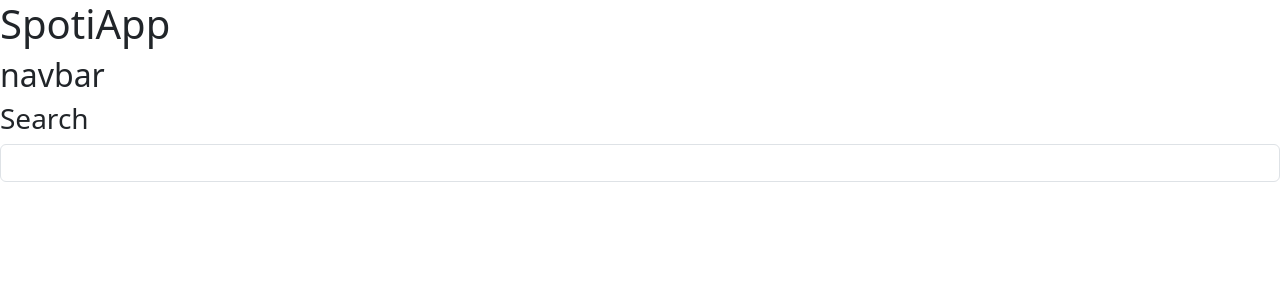
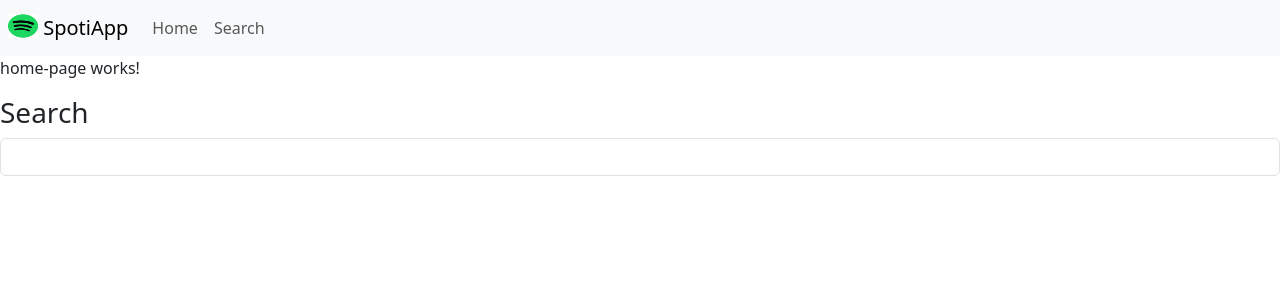
Before and after one commit to CarlosLeiva21/SpotiWeb-Project, an Angular app in the folder SpotyWeb/: page / in a window 1280 px wide. Shown: the top 300 px of the page. Built offline with nearby package versions, Linux system fonts and the light colour scheme.

Commit message:
Se agregan las interfaces y los servicios para artists y albums, también la navbar

```diff
--- a/SpotyWeb/src/app/app.component.html
+++ b/SpotyWeb/src/app/app.component.html
@@ -1,5 +1,2 @@
-<h1>SpotiApp</h1>
-
 <shared-navbar></shared-navbar>
-
-<shared-search-box></shared-search-box>
+<home-page></home-page>
--- a/SpotyWeb/src/app/app.component.ts
+++ b/SpotyWeb/src/app/app.component.ts
@@ -3,11 +3,12 @@ import { CommonModule } from '@angular/common';
 import { RouterOutlet } from '@angular/router';
 import { NavbarComponent } from './shared/components/navbar/navbar.component';
 import { SearchBoxComponent } from './shared/components/search-box/search-box.component';
+import { HomePageComponent } from './spotify/pages/home-page/home-page.component';
 
 @Component({
   selector: 'app-root',
   standalone: true,
-  imports: [CommonModule, RouterOutlet, NavbarComponent, SearchBoxComponent],
+  imports: [CommonModule, RouterOutlet, NavbarComponent, SearchBoxComponent, HomePageComponent],
   templateUrl: './app.component.html',
   styleUrl: './app.component.css'
 })
--- a/SpotyWeb/src/app/app.config.ts
+++ b/SpotyWeb/src/app/app.config.ts
@@ -2,7 +2,9 @@ import { ApplicationConfig } from '@angular/core';
 import { provideRouter } from '@angular/router';
 
 import { routes } from './app.routes';
+import { provideHttpClient, withFetch } from '@angular/common/http';
 
 export const appConfig: ApplicationConfig = {
-  providers: [provideRouter(routes)]
+  providers: [provideRouter(routes),
+              provideHttpClient(withFetch())]
 };
--- a/SpotyWeb/src/app/shared/components/navbar/navbar.component.html
+++ b/SpotyWeb/src/app/shared/components/navbar/navbar.component.html
@@ -1 +1,19 @@
-<h2>navbar</h2>
+<nav class="navbar navbar-expand-lg navbar-light bg-light">
+    <a class="navbar-brand" href="#">
+        <img src="../../../../assets/spotifyLogo.png" alt="Logo" width="30" height="24" class="d-inline-block align-text-top ms-2">
+        SpotiApp
+      </a>
+    <button class="navbar-toggler" type="button" data-toggle="collapse" data-target="#navbarNav" aria-controls="navbarNav" aria-expanded="false" aria-label="Toggle navigation">
+      <span class="navbar-toggler-icon"></span>
+    </button>
+    <div class="collapse navbar-collapse" id="navbarNav">
+      <ul class="navbar-nav">
+        <li class="nav-item active">
+          <a class="nav-link" href="#">Home</a>
+        </li>
+        <li class="nav-item">
+          <a class="nav-link" href="#">Search</a>
+        </li>
+      </ul>
+    </div>
+  </nav>
--- /dev/null
+++ b/SpotyWeb/src/app/spotify/pages/home-page/home-page.component.html
@@ -0,0 +1,5 @@
+<p>home-page works!</p>
+<shared-search-box
+    (onValue)="searchByArtist($event)">
+
+</shared-search-box>
--- /dev/null
+++ b/SpotyWeb/src/app/spotify/pages/home-page/home-page.component.ts
@@ -0,0 +1,38 @@
+import { Component } from '@angular/core';
+import { SearchBoxComponent } from '../../../shared/components/search-box/search-box.component';
+import { SpotifyService } from '../../services/spotify.service';
+import { Artist } from '../../interfaces/artist.interface';
+import { Album } from '../../interfaces/album.interface';
+
+@Component({
+  selector: 'home-page',
+  standalone: true,
+  imports: [SearchBoxComponent],
+  templateUrl: './home-page.component.html',
+})
+export class HomePageComponent {
+
+  public artists!: Artist;
+  public album!: Album;
+
+
+  constructor(private spotifyServices: SpotifyService){}
+
+
+  searchByArtist(term:string):void{
+    this.spotifyServices.searchArtist(term)
+      .subscribe(artists =>{
+        this.artists = artists;
+        console.log('objeto artista: ', this.artists.artists.items[0]);
+      })
+  }
+
+  searchByAlbum(term:string):void{
+    this.spotifyServices.searchAlbum(term)
+      .subscribe(album =>{
+        this.artists = album;
+        console.log('objeto album: ', this.album);
+      })
+  }
+
+}
--- /dev/null
+++ b/SpotyWeb/src/app/spotify/services/spotify.service.ts
@@ -0,0 +1,27 @@
+import { HttpClient, HttpHeaders } from '@angular/common/http';
+import { Injectable } from '@angular/core';
+import { Artist } from '../interfaces/artist.interface';
+import { Observable } from 'rxjs';
+
+@Injectable({
+  providedIn: 'root'
+})
+export class SpotifyService {
+
+  private apiUrl = 'https://api.spotify.com/v1';
+  private accessToken = 'BQBrflS5ps-jZQjcQavRn3QHu-_ZqxWF3eQ1cxBYm6lvBTwMwJuF-oLZv5RFEZ2ZUfNOLPlzsP6ORpN9Ix_Ro_v8bE86g8_ie0MEy3bOFtH8JJ38ev4';
+
+  constructor(private http: HttpClient) { }
+
+  searchArtist(artist: string): Observable<Artist>{
+    const url = `${this.apiUrl}/search?q=${artist}&type=artist`;
+    const headers = new HttpHeaders().set('Authorization', `Bearer ${this.accessToken}`);
+    return this.http.get<Artist>(url, {headers});
+  }
+
+  searchAlbum(album: string): Observable<Artist>{
+    const url = `${this.apiUrl}/search?q=${album}&type=album`;
+    const headers = new HttpHeaders().set('Authorization', `Bearer ${this.accessToken}`);
+    return this.http.get<Artist>(url, {headers});
+  }
+}
```
Also changed, not shown: SpotyWeb/src/app/spotify/interfaces/album.interface.ts (added, +61 -0 lines), SpotyWeb/src/app/spotify/interfaces/artist.interface.ts (added, +45 -0 lines), SpotyWeb/src/assets/spotifyLogo.png (added).
